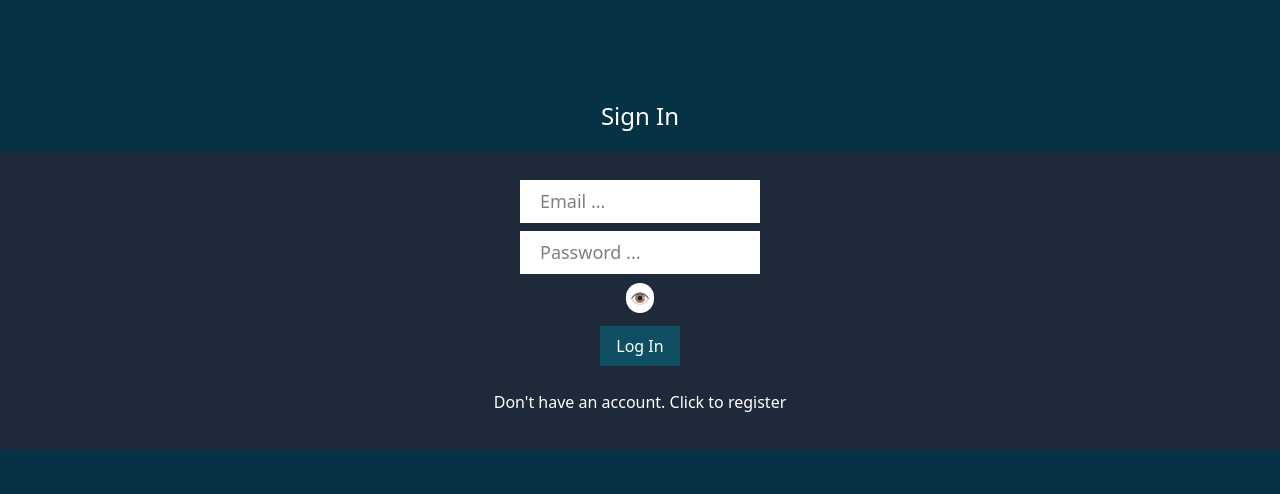
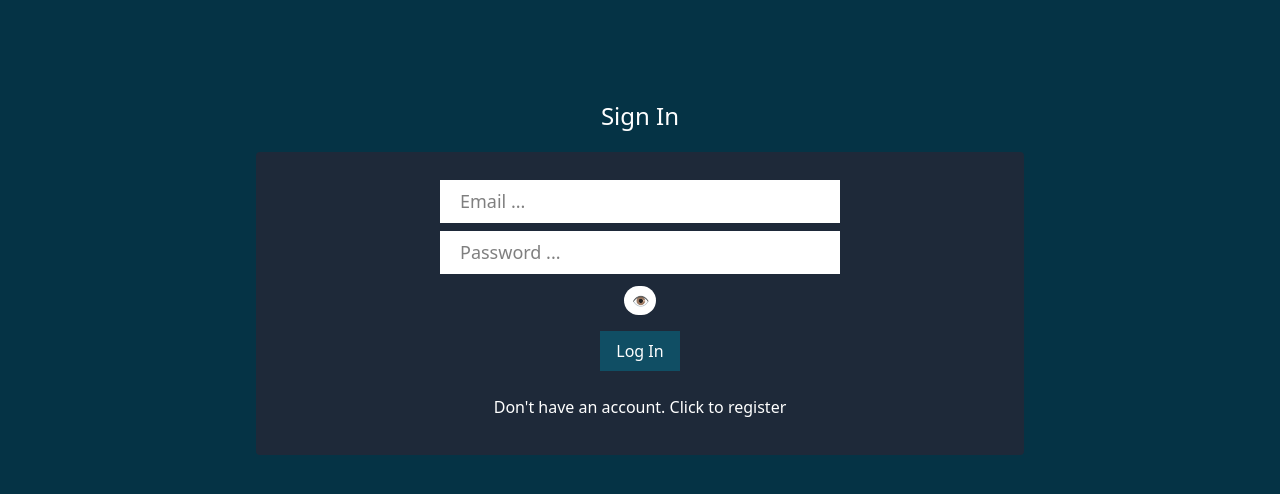
Before and after one commit to bhennyhayman/boom-score, a React (Vite) app: page /login in a window 1280 px wide. Shown: the top 494 px of the page. Built offline with nearby package versions, Linux system fonts and the light colour scheme; no server answers.

Commit message:
changes to ui

```diff
--- a/src/components/Footer.jsx
+++ b/src/components/Footer.jsx
@@ -3,8 +3,8 @@ import { FaFacebook, FaTwitter, FaInstagram, FaLinkedin, FaGithub, FaYoutube } f
 const Footer = () => {
   return (
     <div className='h-70 w-vw mt-10 bg-teal-700 text-white'>
-      <div className='m-2'>
-        <ol className='flex gap-10 mx-auto pt-8 justify-self-center text-[15px] font-medium '>
+      <div className='max-sm:w-80 mx-auto'>
+        <ol className='flex gap-8 pt-8 justify-self-center text-[15px] font-medium '>
           <li className='footer-li'>Home</li>
           <li className='footer-li'>Contact</li>
           <li className='footer-li'>Subscribe</li>
--- a/src/components/Login.jsx
+++ b/src/components/Login.jsx
@@ -55,12 +55,12 @@ const Login = () => {
       <>
       <div className='h-screen bg-cyan-950 text-center'>
         <div className='text-2xl pt-25 text-white '>Sign In </div>
-        <form className='flex flex-col bg-gray-800 max-sm:mx-10 mx-auto mt-5 rounded p-2'>
-          <input className='mx-auto w-60 mt-5 bg-white text-black text-[18px] px-5 py-2' type="text" placeholder='Email ...' onChange={e => setEmail(e.target.value)} />
-          <div className='flexflex-col items-center align-middle w-60 mx-auto '>
-            <input className='w-60 mt-2 mb-3 bg-white text-black text-[18px] px-5 py-2' type="password" placeholder='Password ...' id='password' onChange={e => setPassword(e.target.value)}/>
+        <form className='flex flex-col bg-gray-800 max-sm:mx-10 mx-[20%] mt-5 rounded p-2'>
+          <input className='mx-auto max-sm:w-60 md:w-100 mt-5 bg-white text-black text-[18px] px-5 py-2' type="text" placeholder='Email ...' onChange={e => setEmail(e.target.value)} />
+          <div className='flex flex-col items-center align-middle max-sm:w-60 mx-auto '>
+            <input className='max-sm:w-60 md:w-100 mt-2 mb-3 bg-white text-black text-[18px] px-5 py-2' type="password" placeholder='Password ...' id='password' onChange={e => setPassword(e.target.value)}/>
             <span onClick={showPassword}
-            className='w-10 p-1 rounded-full text-[16px] bg-white cursor-pointer active:bg-gray-300'>👁</span>
+            className='w-8 p-1 rounded-full text-[14px] bg-white cursor-pointer active:bg-gray-300'>👁</span>
           </div>
 
           {err && <div className='text-white bg-red-600 p-2 mx-auto w-fit mt-5 text-[14px]'>{err}</div>}
--- a/src/components/Register.jsx
+++ b/src/components/Register.jsx
@@ -33,19 +33,19 @@ const Register = () => {
 
   return (
     <>
-       <div className='h-screen bg-cyan-950 text-center'>
+       <div className='h-screen w-vw bg-cyan-950 text-center'>
         <div className='text-2xl pt-25 text-white '>Create an account </div>
-        <form className='flex flex-col bg-gray-800 mx-15 mt-5 rounded'>
+        <form className='flex flex-col bg-gray-800 mx-8 md:mx-20 mt-5 rounded'>
 
           <p className='text-white mt-5 mb-3 italic'>Enter your details to register</p>
-          <input className='mb-2 mx-auto w-80 bg-white text-black text-[18px] px-5 py-[8px] mt-3 ' type="text" onChange={e=>setUsername(e.target.value)} placeholder='Username ...' required />
-          <input className='mb-2 mx-auto w-80 bg-white text-black text-[18px] px-5 py-[8px] mt-3 ' type="email" onChange={e=>setEmail(e.target.value)} placeholder='Email ...' required  />
-          <input className='mb-2 mx-auto w-80 m-3 bg-white text-black text-[18px] px-5 py-[8px]' type="password" onChange={e=>setPassword(e.target.value)} placeholder='Password ...' required />
+          <input className='mx-auto w-65 bg-white text-black text-[16px] px-5 py-[8px] mt-3 ' type="text" onChange={e=>setUsername(e.target.value)} placeholder='Username ...' required />
+          <input className='mx-auto w-65 bg-white text-black text-[16px] px-5 py-[8px] mt-1 ' type="email" onChange={e=>setEmail(e.target.value)} placeholder='Email ...' required  />
+          <input className=' mx-auto w-65 mt-1 bg-white text-black text-[16px] px-5 py-[8px]' type="password" onChange={e=>setPassword(e.target.value)} placeholder='Password ...' required />
 
           {err && <div className='text-yellow-500 text-[18px]'>{err}</div>}
           {msg && <div className='bg-green-600 text-white py-2 px-5 w-fit mx-auto text-[16px] '>{msg}</div>}
 
-          <button onClick={registerUser} className='btn my-5 text-white bg-cyan-900 w-fit mx-auto px-4 py-2'>Sign up</button>
+          <button onClick={registerUser} className='btn my-3 text-white bg-cyan-900 w-fit mx-auto px-4 py-2'>Sign up</button>
 
           <p className='text-white p-2 mb-5'> <NavLink to={'/login'}>Already have an account. Login here</NavLink> </p>
         </form>
```
